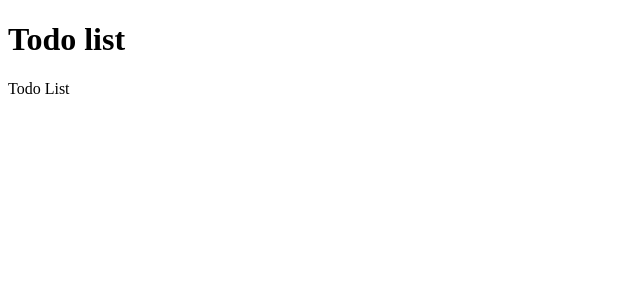
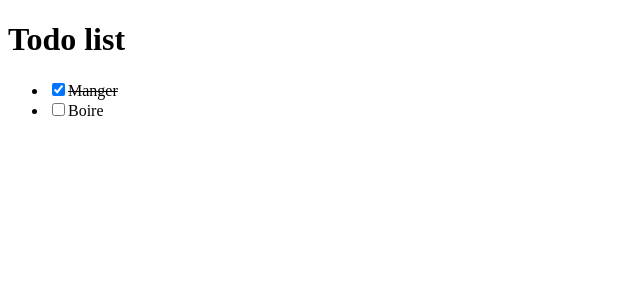
Before and after one commit to bcalou/tp-vue-todo-list, a Vue app: page / in a window 1280 px wide. Shown: the top 300 px of the page, without its empty margins (0-640 px from the left). Built offline with nearby package versions, Linux system fonts and the light colour scheme.

Commit message:
[feat] display list of todos

```diff
--- a/src/components/TodoList.vue
+++ b/src/components/TodoList.vue
@@ -1,14 +1,39 @@
 <template>
   <main>
-    Todo List
+    <ul>
+      <li v-for="todo in todos" :key="todo.id">
+        <input type="checkbox" v-model="todo.done" :id="todo.id" />
+        <label :for="todo.id">{{ todo.name }}</label>
+      </li>
+    </ul>
   </main>
 </template>
 
 <script lang="ts">
 import Vue from 'vue';
 
-export default Vue.extend({});
+export default Vue.extend({
+  data() {
+    return {
+      todos: [
+        {
+          id: 1,
+          name: 'Manger',
+          done: true,
+        },
+        {
+          id: 2,
+          name: 'Boire',
+          done: false,
+        },
+      ],
+    };
+  },
+});
 </script>
 
 <style scoped lang="scss">
+input:checked ~ label {
+  text-decoration: line-through;
+}
 </style>
```
